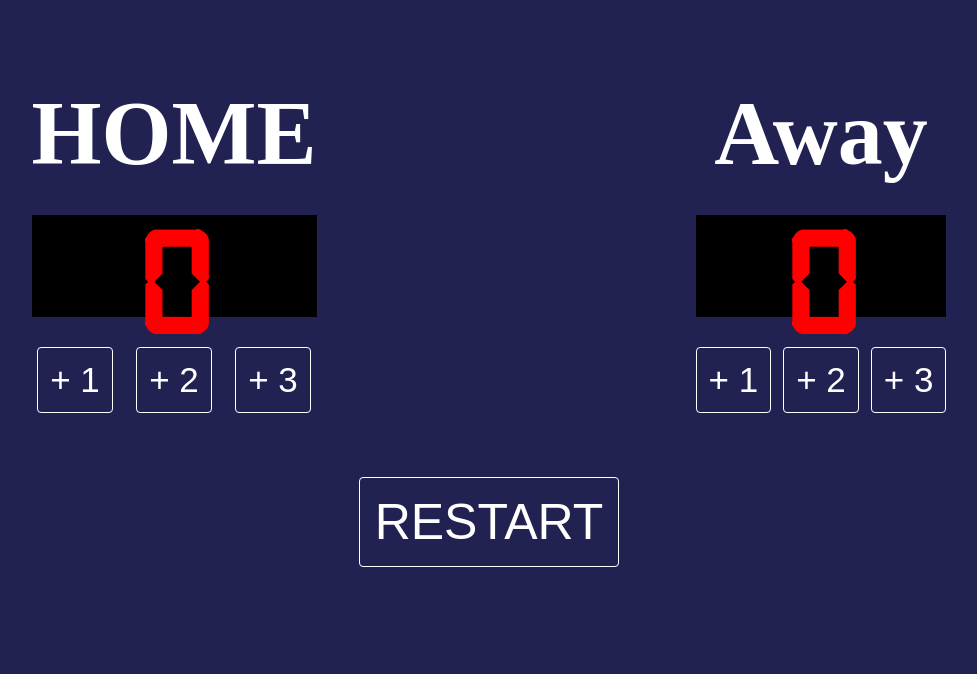
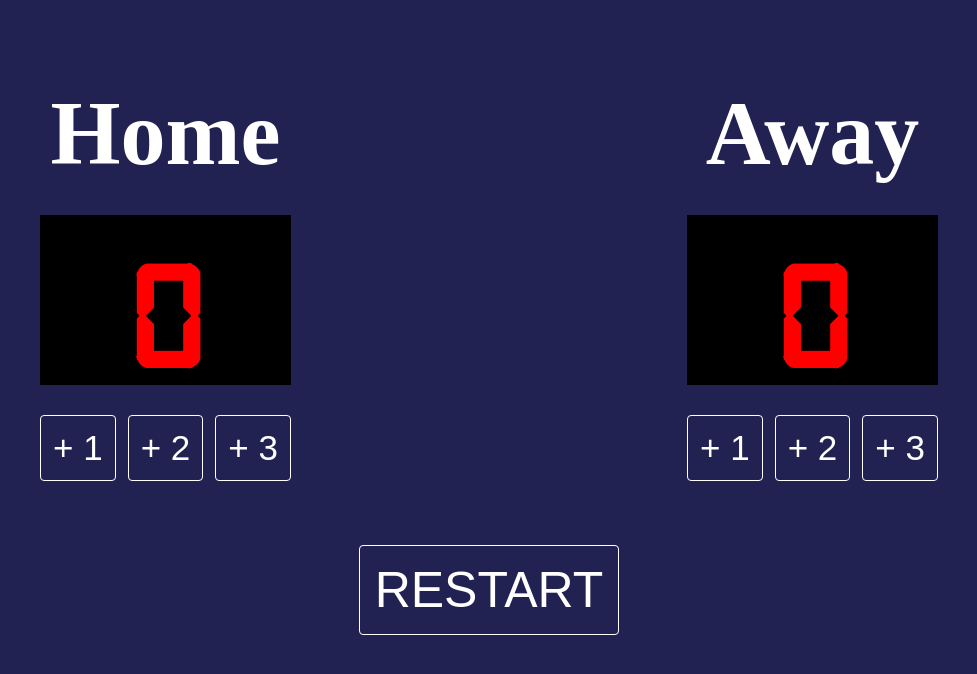
Before and after one commit to nare-mardanyan/scoreboard, a plain HTML site: page index.html in a window 1280 px wide. Shown: the whole page, without its empty margins (151-1128 px from the left). Drawn offline with Linux system fonts and the light colour scheme.

Commit message:
few changes

```diff
--- a/css/style.css
+++ b/css/style.css
@@ -1,6 +1,9 @@
 @font-face {
   font-family: "score-font";
   src: url(../fonts/digital-7.regular.ttf);
+}
+* {
+    box-sizing: border-box;
 }
 body {
   color: white;
@@ -19,6 +22,8 @@ body {
   padding: 10px clamp(15px, 5vw, 90px);
   margin: 30px 0;
   font-family: "score-font";
+  line-height: 1;
+
 }
 .title {
   font-size: clamp(30px, 15vw, 90px);
--- a/index.html
+++ b/index.html
@@ -12,7 +12,7 @@
     <h1 id="best"></h1>
     <div class="wrapper">
         <div class="home">
-            <h1 class="title">HOME</h1>
+            <h1 class="title">Home</h1>
             <h2 id="home-score" class="score">0</h2>
             <div class="btn-wrapper">
                 <button id="add-1-to_home" onclick="addOneToHome()">+ 1</button>
```
